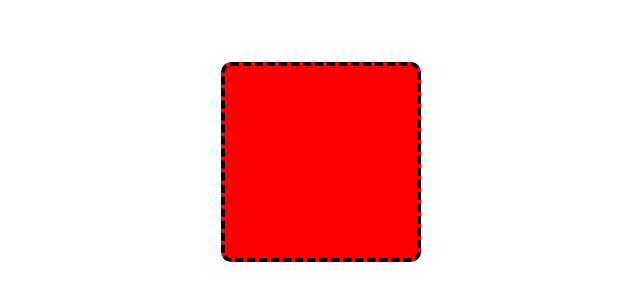
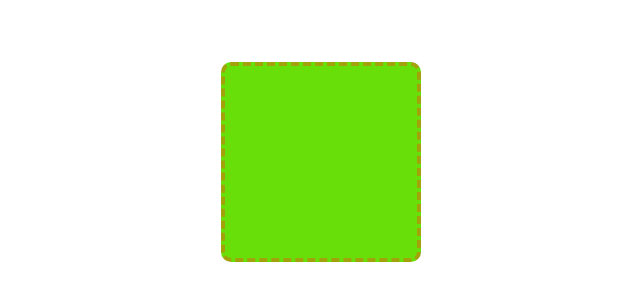
Before and after one commit to blaisewrld12/boxit, a plain HTML site: page game.html in a window 1280 px wide. Shown: the part 238-538 px from the top of the page, without its empty margins (319-959 px from the left). Drawn offline with Linux system fonts and the light colour scheme.

Commit message:
color change

```diff
--- a/index.css
+++ b/index.css
@@ -12,8 +12,8 @@
     .box{
         width: 200px;
         height: 200px;
-        background-color: red;
-        border: 4px dashed black;
+        background-color: rgb(105, 223, 9);
+        border: 4px dashed rgb(163, 161, 12);
         border-radius: 10px;
         box-sizing: border-box;
     }
```
Also changed, not shown: index.html (added, +12 -0 lines).
